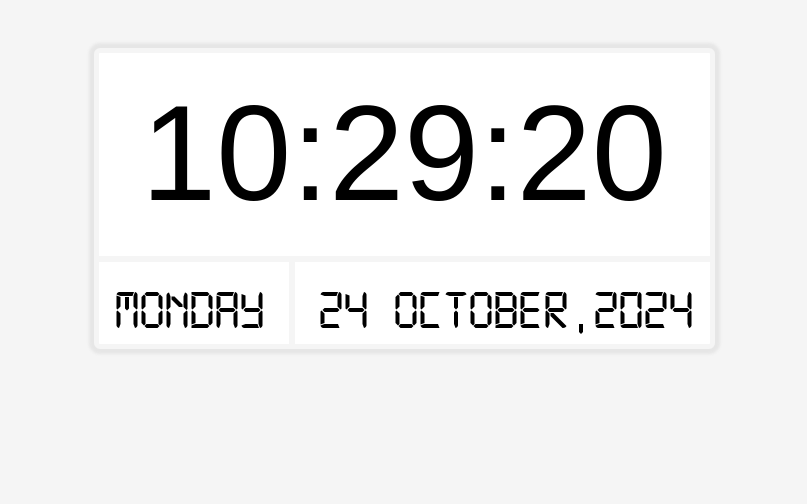
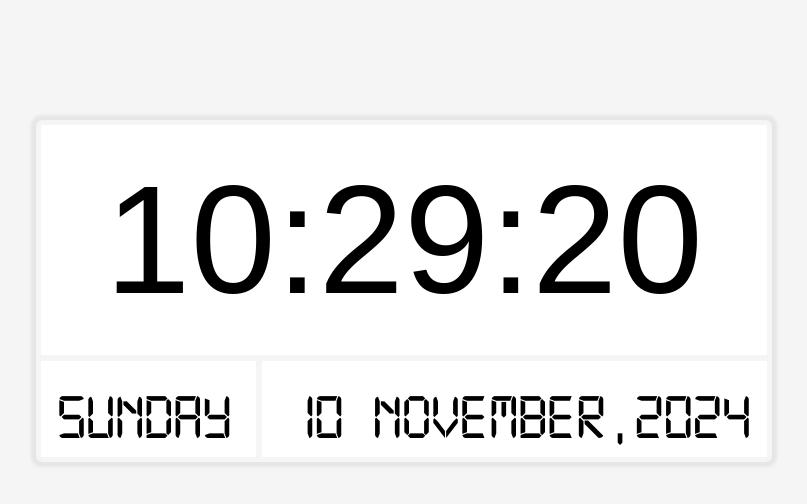
Before and after one commit to Ashmeet670/clock, a plain HTML site: page index.html in a window 1280 px wide. Shown: the whole page, without its empty margins (236-1043 px from the left). Drawn offline with nearby package versions, Linux system fonts and the light colour scheme.

Commit message:
day, date added

```diff
--- a/app.js
+++ b/app.js
@@ -1,4 +1,32 @@
+const days = {
+    "0":"Sunday",
+    "1":"monday",
+    "2":"tuesday",
+    "3":"wednesday",
+    "4":"thursday",
+    "5":"friday",
+    "6":"saturday",
+}
+
+const months = {
+    "0": 'January',
+    "1": 'February',
+    "2": 'March',
+    "3": 'April',
+    "4": 'May',
+    "5": 'June',
+    "6": 'July',
+    "7": 'August',
+    "8": 'September',
+    "9": 'October',
+    "10": 'November',
+    "11": 'December'
+  };
+
+
 document.getElementById("time").innerText = Date().split(" ")[4]
+document.getElementById("day").innerText = days[new Date().getDay()]
+document.getElementById("date").innerText = `${new Date().getDate()} ${months[new Date().getMonth()]},${new Date().getFullYear()}`
 
 setInterval(() => {
     document.getElementById("time").innerText = Date().split(" ")[4]
--- a/index.html
+++ b/index.html
@@ -27,13 +27,13 @@
 
 
 
-        <div class="clockBox d-flex flex-column justify-content-center align-items-center mt-5 mx-auto rounded-2">
+        <div class="clockBox d-flex flex-column justify-content-center align-items-center mx-auto rounded-2">
 
             <div id="time" class="clockFont"> </div>
 
-            <div class="clockInfo d-flex px-3">
-                <div id="day" class="pe-4">Monday</div>
-                <div id="date" class="ps-4">24 October,2024</div>
+            <div class="clockInfo d-flex px-3 justify-content-evenly">
+                <div id="day" class="pe-4"></div>
+                <div id="date" class="ps-4"></div>
             </div>
         </div>
 
--- a/style.css
+++ b/style.css
@@ -29,17 +29,19 @@ body{
     box-shadow: 0px 0px 3px 5px var(--shadow);
     width: fit-content;
     border: 5px solid var(--primary);
+    margin-top: 15vh;
 }
 
 .clockFont{
     font-family: clockFont, sans-serif;
-    font-size: clamp(30px,12vw, 135px);
+    font-size: clamp(30px,12vw, 155px);
 
 }
 
 .clockInfo{
     border-top: 6px solid var(--primary);
-    font-size: clamp(20px,5vw, 55px);
+    font-size: clamp(20px,5vw, 65px);
+    width: 100%;
 }
 
 #date{
```
